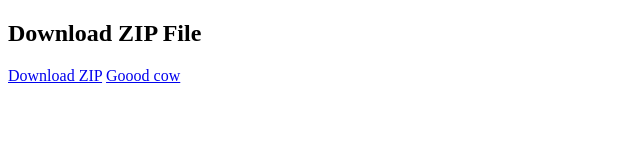
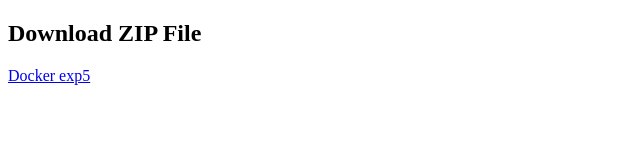
Before and after one commit to ParepalliViswambhar/Scam, a plain HTML site: page index.html in a window 1280 px wide. Shown: the whole page, without its empty margins (0-640 px from the left). Drawn offline with Linux system fonts and the light colour scheme.

Commit message:
ready for se docker exam

```diff
--- a/index.html
+++ b/index.html
@@ -5,7 +5,7 @@
 </head>
 <body>
     <h2>Download ZIP File</h2>
-    <a href="vertopal.com_NLP_LAB_Exp5B" download="True">Download ZIP</a>
-    <a href="vertopal.com_NLP_LAB_Exp5A" download>Goood cow</a>
+    <a href="my_Docker.zip" download>Docker exp5 </a>
+    <!-- <a href="vertopal.com_NLP_LAB_Exp5A" download="True">Goood cow</a> -->
 </body>
 </html>
```
Also changed, not shown: 1 other file.
